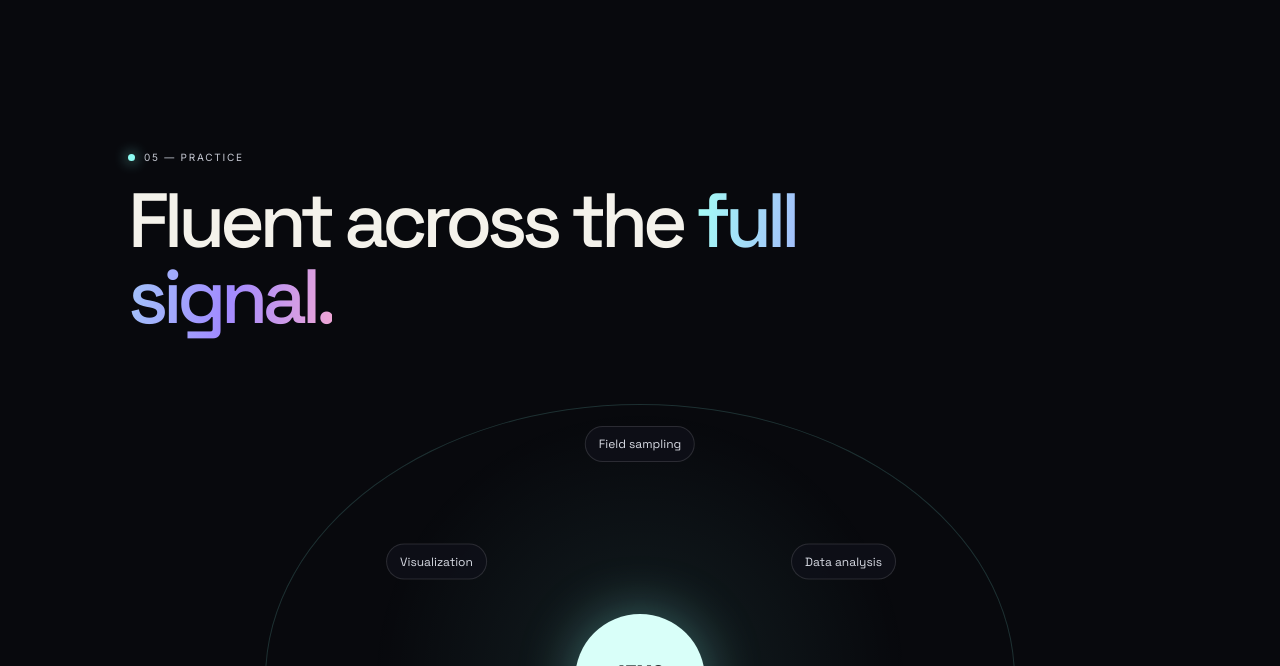
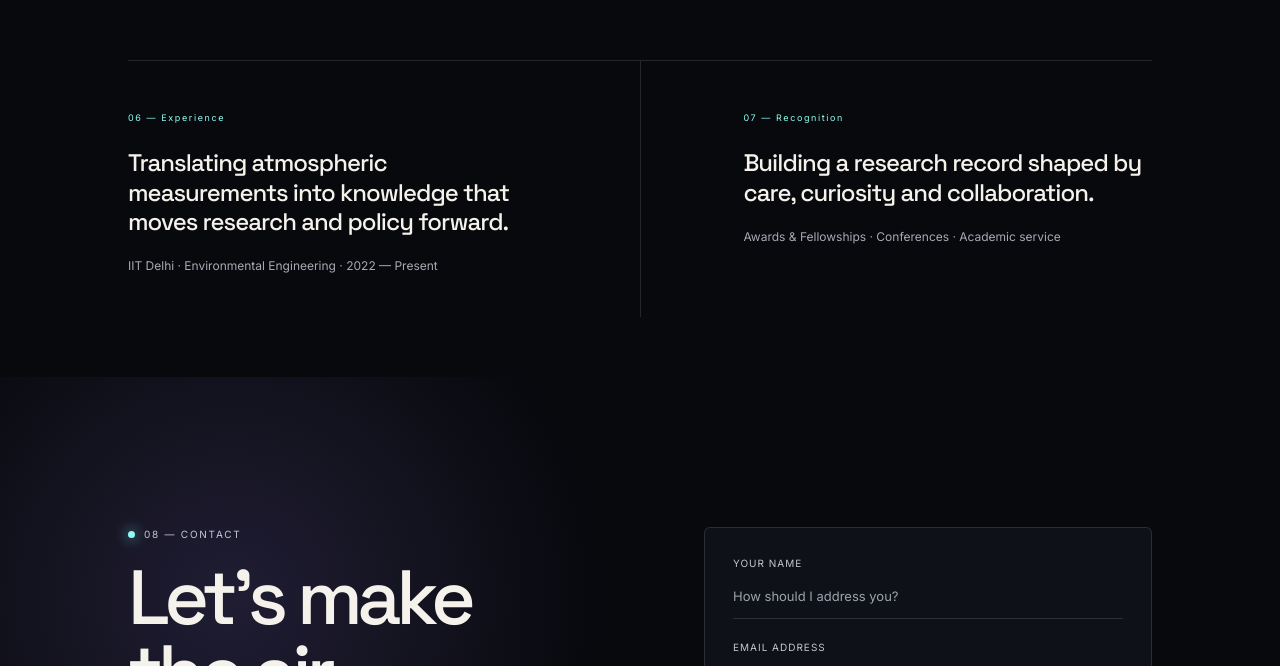
Before and after one commit to mysubair/mysubair.github.io, a Next.js app: page / in a window 1280 px wide. Shown: the part 4254-4920 px from the top of the page. Built offline with nearby package versions, Linux system fonts and the light colour scheme.

Commit message:
Refactor sections: remove skills and add credentials
Removed the skills section and added a credentials section detailing experience and recognition.

```diff
--- a/components/research-site.tsx
+++ b/components/research-site.tsx
@@ -69,7 +69,7 @@ yousufmuhammedkpm@gmail.com">Let’s connect <MoveUpRight size={14}/></a></div><
     <section id="research" className="research section"><SectionHeading eyebrow="02 — Research" title={<>Making the <em>invisible</em> intelligible.</>} copy="A research practice spanning particles, processes, instruments and the public good."/><div className="research-grid">{research.map(([n, title, text, tone], i) => <Reveal key={title} className="research-card-wrap"><motion.article className={`research-card ${tone}`} whileHover={{ y: -10, transition: { duration: .25 } }}><span>{n}</span><Atom size={25}/><h3>{title}</h3><p>{text}</p><ArrowUpRight className="card-arrow" size={19}/></motion.article></Reveal>)}</div></section>
     <section id="work" className="publications section"><SectionHeading eyebrow="03 — Selected output" title={<>Research that travels <em>further.</em></>}/><div className="filters">{['All','Journal','Conference','In review'].map(f => <button onClick={() => setFilter(f)} className={filter === f ? 'active' : ''} key={f}>{f}</button>)}</div><div className="pub-list">{shownPubs.map((p, i) => <Reveal key={p.title}><article className="pub" onClick={() => setExpanded(expanded === i ? null : i)}><div className="pub-year">{p.year}</div><div><div className="pub-type">{p.type}</div><h3>{p.title}</h3><p>{p.journal}</p><AnimatePresence>{expanded === i && <motion.div initial={{ height: 0, opacity: 0 }} animate={{ height: 'auto', opacity: 1 }} exit={{ height: 0, opacity: 0 }} className="pub-expand"><span>{p.tags.join(' · ')}</span><a href="#contact">Request paper <ArrowUpRight size={13}/></a></motion.div>}</AnimatePresence></div><button aria-label="Expand publication"><ArrowDownRight size={22}/></button></article></Reveal>)}</div></section>
 
-    <section className="skills section"><SectionHeading eyebrow="05 — Practice" title={<>Fluent across the <em>full signal.</em></>}/><Reveal><div className="skill-orbit"><div className="center-skill">ATMO<br/><span>SCIENCE</span></div>{['Field sampling','Data analysis','Python & R','Chemical speciation','Scientific writing','Visualization'].map((s,i) => <span key={s} style={{ '--i': i } as React.CSSProperties}>{s}</span>)}</div></Reveal></section>
+
     <section className="credentials section"><div className="credential"><span>06 — Experience</span><h3>Translating atmospheric measurements into knowledge that moves research and policy forward.</h3><p>IIT Delhi · Environmental Engineering · 2022 — Present</p></div><div className="credential"><span>07 — Recognition</span><h3>Building a research record shaped by care, curiosity and collaboration.</h3><p>Awards & Fellowships · Conferences · Academic service</p></div></section>
     <section id="contact" className="contact section"><Reveal><div className="eyebrow"><span />08 — Contact</div><h2>Let’s make the air<br/><em>more legible.</em></h2><p>For research collaborations, speaking invitations, and thoughtful conversations.</p><div className="contact-links"><a href="mailto:
 yousufmuhammedkpm@gmail.com"><Mail/>
```
